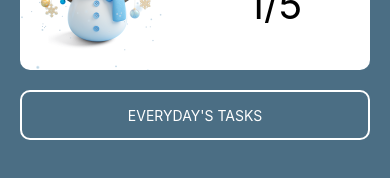
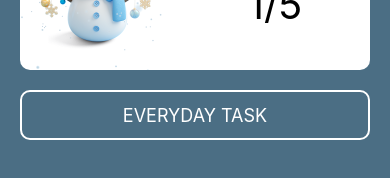
Before and after one commit to yichenfromhyrule/App-CuteToDoList, a React Native app: screen / in a window 390 px wide. Shown: the part 180-358 px from the top of the page. Built offline with nearby package versions, Linux system fonts and the light colour scheme.

Commit message:
finish a button design

```diff
--- a/components/Progress/EveryDayTasks/EveryDayTasks.js
+++ b/components/Progress/EveryDayTasks/EveryDayTasks.js
@@ -1,13 +1,23 @@
 import React, { Component } from 'react';
-import { Text, View, Image, StyleSheet } from 'react-native';
+import { Text, View, Image, StyleSheet, Alert } from 'react-native';
+import { Button } from 'react-native-elements';
+import Icon from 'react-native-vector-icons/FontAwesome';
 import styles from './EveryDayTasksStyle';
 
 export default class EveryDayTasks extends Component {
   render(){
       return(
           <View>
-            <View style={styles.titleBlockEDT}>
-            <Text style={styles.titleTextEDT}>EVERYDAY'S TASKS</Text>
+            <View>
+              <View>
+                <Button
+                  title="EVERYDAY TASK"
+                  onPress={()=>Alert.alert('I click it')}
+                  type="outline"
+                  buttonStyle={styles.titleBlockEDT}
+                  titleStyle={styles.titleTextEDT}
+                />
+              </View>
             </View>
           </View>
 
--- a/components/Progress/EveryDayTasks/EveryDayTasksStyle.js
+++ b/components/Progress/EveryDayTasks/EveryDayTasksStyle.js
@@ -11,6 +11,7 @@ module.exports = {
         textAligin: 'center',
         justifyContent: 'center',
         alignItems: 'center',
+        color: 'white',
     },
     "titleTextEDT": {
         color: 'white',
--- a/package.json
+++ b/package.json
@@ -13,6 +13,7 @@
     "react": "16.13.1",
     "react-dom": "16.13.1",
     "react-native": "https://github.com/expo/react-native/archive/sdk-40.0.1.tar.gz",
+    "react-native-elements": "^3.0.1",
     "react-native-linear-gradient": "^2.5.6",
     "react-native-web": "~0.13.12"
   },
```
Also changed, not shown: 1 other file (tests, documents, lock files or other folders).
